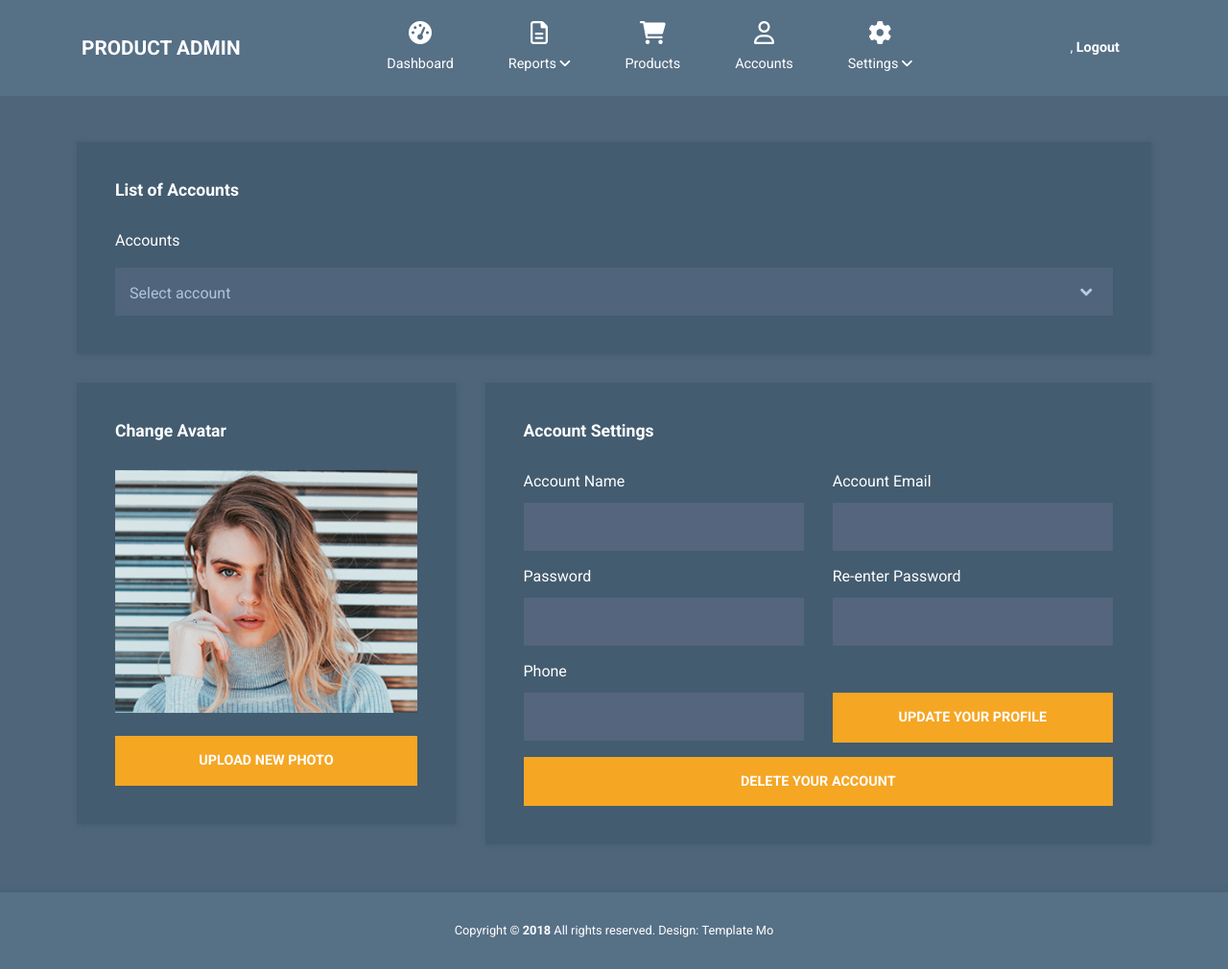
After one commit to aashey110/Online-Shop, a Django app: page /admin/accounts/ in a window 1280 px wide. The commit adds this page. Shown: the whole page at 96% size. Run offline with Django 5.2, Linux system fonts and the light colour scheme.

Commit message:
login and logout added

```diff
--- /dev/null
+++ b/adminPanel/templates/accounts.html
@@ -0,0 +1,119 @@
+{% extends "master1.html" %}
+{% load static %}
+{% block content %}
+      <div class="container mt-5">
+        <div class="row tm-content-row">
+          <div class="col-12 tm-block-col">
+            <div class="tm-bg-primary-dark tm-block tm-block-h-auto">
+              <h2 class="tm-block-title">List of Accounts</h2>
+              <p class="text-white">Accounts</p>
+              <select class="custom-select">
+                <option value="0">Select account</option>
+                <option value="1">Admin</option>
+                <option value="2">Editor</option>
+                <option value="3">Merchant</option>
+                <option value="4">Customer</option>
+              </select>
+            </div>
+          </div>
+        </div>
+        <!-- row -->
+        <div class="row tm-content-row">
+          <div class="tm-block-col tm-col-avatar">
+            <div class="tm-bg-primary-dark tm-block tm-block-avatar">
+              <h2 class="tm-block-title">Change Avatar</h2>
+              <div class="tm-avatar-container">
+                <img
+                  src="{% static "adminpanel/image/avatar.png" %}"
+                  alt="Avatar"
+                  class="tm-avatar img-fluid mb-4"
+                />
+                <a href="#" class="tm-avatar-delete-link">
+                  <i class="far fa-trash-alt tm-product-delete-icon"></i>
+                </a>
+              </div>
+              <button class="btn btn-primary btn-block text-uppercase">
+                Upload New Photo
+              </button>
+            </div>
+          </div>
+          <div class="tm-block-col tm-col-account-settings">
+            <div class="tm-bg-primary-dark tm-block tm-block-settings">
+              <h2 class="tm-block-title">Account Settings</h2>
+              <form action="" class="tm-signup-form row">
+                <div class="form-group col-lg-6">
+                  <label for="name">Account Name</label>
+                  <input
+                    id="name"
+                    name="name"
+                    type="text"
+                    class="form-control validate"
+                  />
+                </div>
+                <div class="form-group col-lg-6">
+                  <label for="email">Account Email</label>
+                  <input
+                    id="email"
+                    name="email"
+                    type="email"
+                    class="form-control validate"
+                  />
+                </div>
+                <div class="form-group col-lg-6">
+                  <label for="password">Password</label>
+                  <input
+                    id="password"
+                    name="password"
+                    type="password"
+                    class="form-control validate"
+                  />
+                </div>
+                <div class="form-group col-lg-6">
+                  <label for="password2">Re-enter Password</label>
+                  <input
+                    id="password2"
+                    name="password2"
+                    type="password"
+                    class="form-control validate"
+                  />
+                </div>
+                <div class="form-group col-lg-6">
+                  <label for="phone">Phone</label>
+                  <input
+                    id="phone"
+                    name="phone"
+                    type="tel"
+                    class="form-control validate"
+                  />
+                </div>
+                <div class="form-group col-lg-6">
+                  <label class="tm-hide-sm">&nbsp;</label>
+                  <button
+                    type="submit"
+                    class="btn btn-primary btn-block text-uppercase"
+                  >
+                    Update Your Profile
+                  </button>
+                </div>
+                <div class="col-12">
+                  <button
+                    type="submit"
+                    class="btn btn-primary btn-block text-uppercase"
+                  >
+                    Delete Your Account
+                  </button>
+                </div>
+              </form>
+            </div>
+          </div>
+        </div>
+      </div>
+    </div>
+
+    <script src="{% static 'adminpanel/js/jquery-3.3.1.min.js' %}"></script>
+    <!-- https://jquery.com/download/ -->
+    <script src="{% static 'adminpanel/js/bootstrap.min.js' %}"></script>
+    <!-- https://getbootstrap.com/ -->
+  </body>
+</html>
+{% endblock %}
--- a/adminPanel/templates/master1.html
+++ b/adminPanel/templates/master1.html
@@ -9,8 +9,9 @@
     <title>ADMIN</title>
     <link rel="stylesheet" href="https://fonts.googleapis.com/css?family=Roboto:400,700">
     <link rel="stylesheet" href="https://cdnjs.cloudflare.com/ajax/libs/font-awesome/6.0.0-beta3/css/all.min.css">
-    <link rel="stylesheet" href="{% static "adminPanel/css/bootstrap.min.css" %}">
-    <link rel="stylesheet" href="{% static 'adminPanel/css/templatemo-style.css' %}">
+    <link rel="stylesheet" href="{% static 'adminpanel/css/bootstrap.min.css' %}">
+    {% comment %} <link rel="stylesheet" href="{% static 'adminpanel/css/fontawesome.min.css' %}"> {% endcomment %}
+    <link rel="stylesheet" href="{% static 'adminpanel/css/templatemo-style.css' %}">
 
 </head>
 
@@ -56,7 +57,7 @@
                 </li>
 
                 <li class="nav-item">
-                    <a class="nav-link" href="accounts.html">
+                    <a class="nav-link" href="{% url "accounts" %}">
                         <i class="far fa-user"></i>
                         Accounts
                     </a>
@@ -78,8 +79,8 @@
             </ul>
             <ul class="navbar-nav">
                 <li class="nav-item">
-                    <a class="nav-link d-block" href="login.html">
-                        Admin, <b>Logout</b>
+                    <a class="nav-link d-block" href="{% url "logout" %}">
+                        {{request.user.username}}, <b>Logout</b>
                     </a>
                 </li>
             </ul>
--- a/adminPanel/urls.py
+++ b/adminPanel/urls.py
@@ -11,4 +11,8 @@ urlpatterns = [
     path("admin_add_product_validation/", views.admin_add_product_validation, name = "admin_add_product_validation"),
     path('edit_product/<int:id>', views.edit_product, name='edit_product'),
     path('update/<int:id>', views.update, name='update'),
+    path('login/', views.admin_login, name='login'),
+    path('accounts/', views.admin_accounts, name='accounts'),
+    path('logout/', views.admin_logout, name='logout'),
+
 ]
--- a/adminPanel/views.py
+++ b/adminPanel/views.py
@@ -1,8 +1,13 @@
-from django.shortcuts import render, redirect
+from django.shortcuts import render, redirect, get_object_or_404
 from .models import Category, Product
 from django.contrib import messages
+from django.contrib.auth.models import User
+from django.contrib.auth import login, logout, authenticate
+from django.contrib.auth.decorators import login_required
+
 
 # Create your views here.
+@login_required(login_url='/admin/login/')
 def admin_index(request):
     data = {
         "active_page": 'index'
@@ -10,7 +15,7 @@ def admin_index(request):
     }
     return render(request, "admin_index.html", data)
 
-
+@login_required(login_url='/admin/login/')
 def admin_product(request):
     all_categories = Category.objects.all()
     all_product = Product.objects.all()
@@ -21,7 +26,7 @@ def admin_product(request):
     }
     return render(request, "admin_product.html", data)
 
-
+@login_required(login_url='/admin/login/')
 def admin_add_category(request):
     return render(request, "admin_add_category.html")
 
@@ -37,7 +42,7 @@ def admin_add_category_validation(request):
     return redirect('admin_add_category')
 
 
-
+@login_required(login_url='/admin/login/')
 def admin_add_product(request):
     category_list = Category.objects.all()
     return render(request, "admin_add_product.html", {"show_category":category_list} )
@@ -61,6 +66,7 @@ def admin_add_product_validation(request):
         return redirect("admin_add_product")
 
 
+@login_required(login_url='/admin_index/login/')
 def edit_product(request, id):
     pro = Product.objects.get(id=id)
     category_list = Category.objects.all()
@@ -71,9 +77,6 @@ def edit_product(request, id):
     return render(request, 'edit_product.html', data)
 
 
-from django.shortcuts import get_object_or_404, redirect
-from django.contrib import messages
-from .models import Product
 
 def update(request, id):
     if request.method == 'POST':
@@ -105,3 +108,24 @@ def update(request, id):
     else:
         messages.error(request, "Invalid request method")
         return redirect("admin_add_product")
+
+
+
+def admin_login(request):
+    if request.method == 'POST':
+        username = request.POST['username']
+        password = request.POST['password']
+
+        user = authenticate(username=username, password=password)
+        if user:
+            login(request, user)
+            return redirect('admin_index')
+    return render(request, 'login.html')
+
+def admin_accounts(request):
+    return render(request, 'accounts.html')
+
+#code to log out
+def admin_logout(request):
+    logout(request)
+    return redirect('login')
--- a/ecommerce/views.py
+++ b/ecommerce/views.py
@@ -1,13 +1,15 @@
 from django.shortcuts import render
-from product.models import Banners, Sale_Item
+from product.models import Banners, Sale_Item, Product
 
 def index(request):
     all_banners = Banners.objects.all()
     sale_items = Sale_Item.objects.all()
+    product = Product.objects.all()
     data = {
         "title" : 'Home',
         "banner": all_banners,
-        "sale_items": sale_items
+        "sale_items": sale_items,
+        "products": product,
     }
     return render(request, 'index.html', data)
 
--- a/templates/category.html
+++ b/templates/category.html
@@ -24,7 +24,7 @@
           </ul>
         <div class="categories-grid">
             {% for cate in categories %}
-            <a href="{% url 'product_by_category' category.id %}" class="category-item">
+            <a href="{% url 'product_by_category' cate.id %}" class="category-item">
                 <img src="{{cate.image.url}}" alt="{{cate.name}}">
                 <h3>{{cate.name}}</h3>
             </a>
```
Also changed, not shown: adminPanel/templates/admin_product.html (+7 -3 lines), adminPanel/templates/login.html (added, +65 -0 lines), templates/index.html (+6 -9 lines), db.sqlite3.
